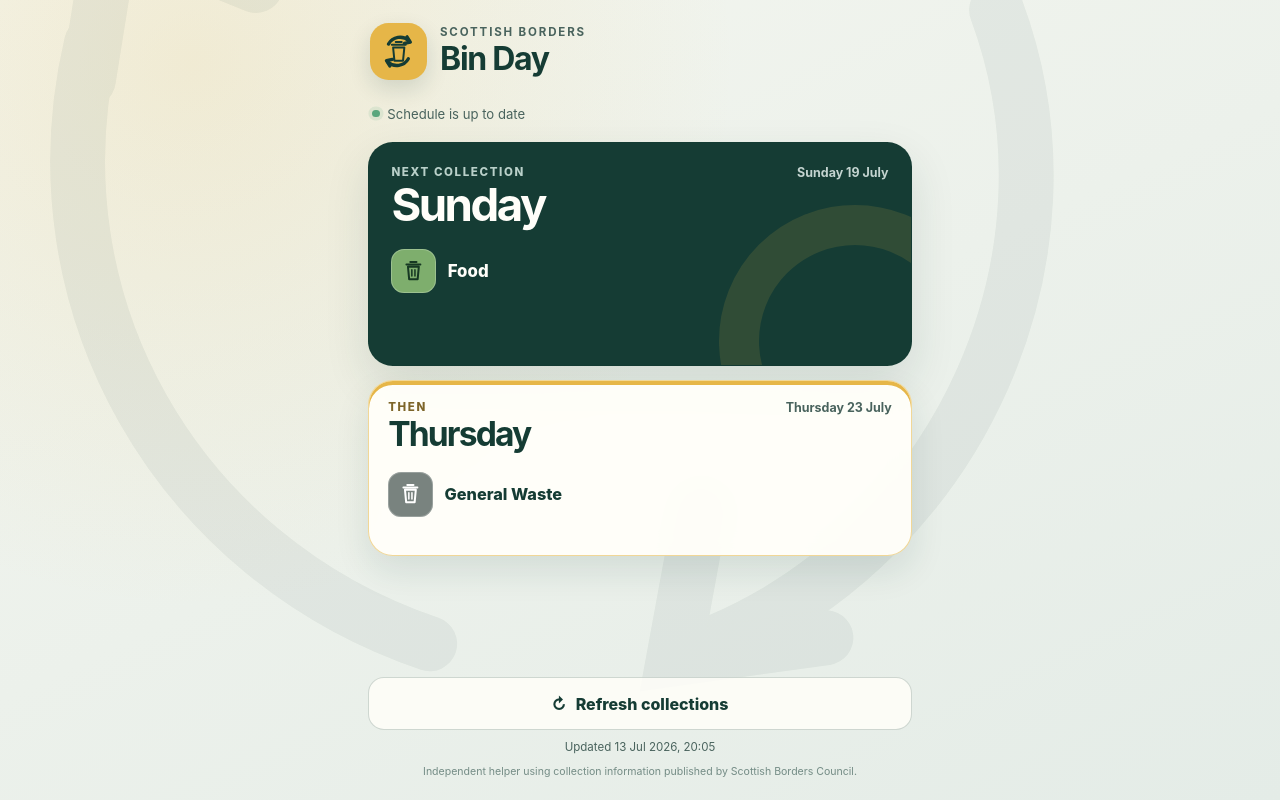
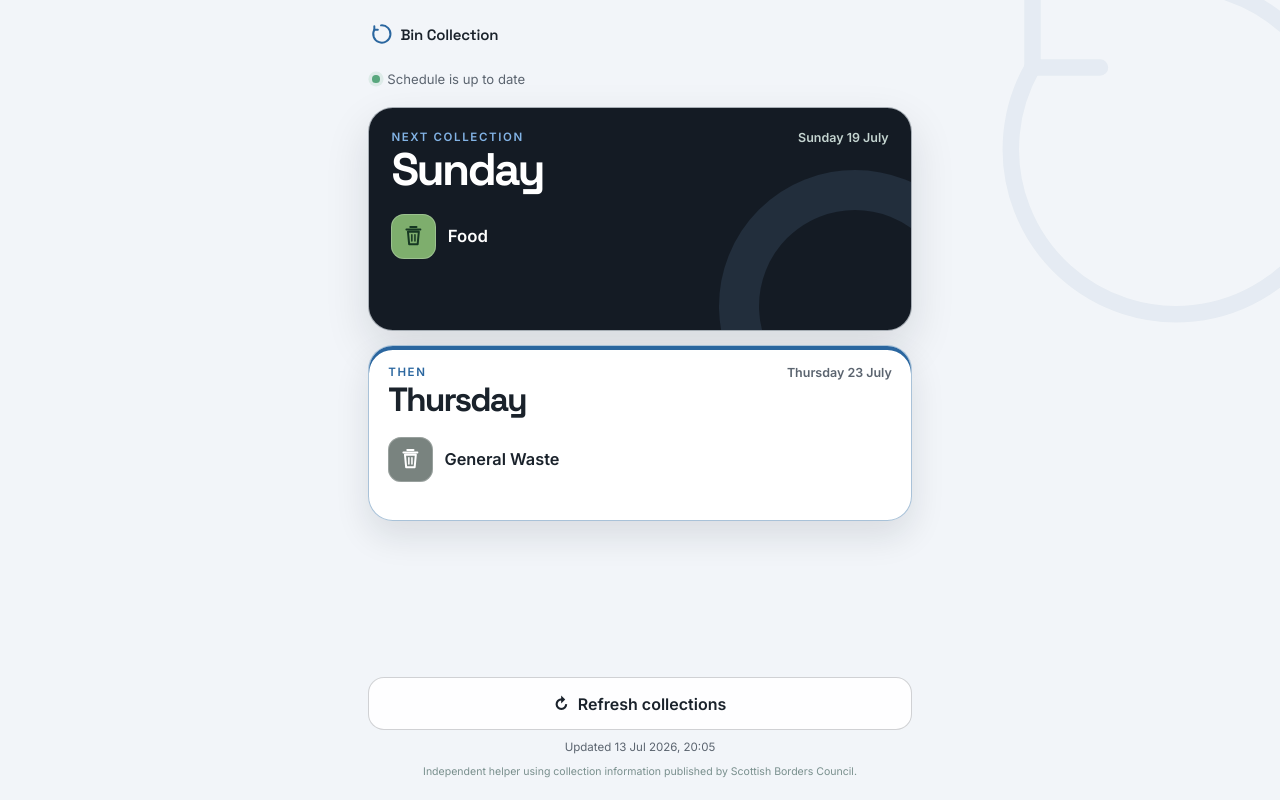
Before and after one commit to j0ne5ey/bin-collector-codex, a website with bundled scripts: page index.html in a window 1280 px wide. Built offline with nearby package versions, Linux system fonts and the light colour scheme.

Commit message:
feat: apply supplied Bin Collection branding

```diff
--- a/app.js
+++ b/app.js
@@ -18,8 +18,8 @@ const binStyles = {
   general: { colour: "#79837f", ink: "#ffffff" },
   food: { colour: "#7eae6d", ink: "#163823" },
   garden: { colour: "#79a65f", ink: "#163823" },
-  glass: { colour: "#7bb7a4", ink: "#153c34" },
-  default: { colour: "#e6b648", ink: "#153c34" }
+  glass: { colour: "#83a8d8", ink: "#26303d" },
+  default: { colour: "oklch(0.5 0.11 250)", ink: "#ffffff" }
 };
 
 let refreshing = false;
--- a/index.html
+++ b/index.html
@@ -3,31 +3,25 @@
   <head>
     <meta charset="UTF-8">
     <meta name="viewport" content="width=device-width, initial-scale=1, viewport-fit=cover">
-    <meta name="theme-color" content="#153c34">
+    <meta name="theme-color" content="#2a669f">
     <meta name="description" content="See your next two Scottish Borders bin collections at a glance.">
     <meta name="apple-mobile-web-app-capable" content="yes">
     <meta name="apple-mobile-web-app-status-bar-style" content="black-translucent">
-    <meta name="apple-mobile-web-app-title" content="Bin Day">
+    <meta name="apple-mobile-web-app-title" content="Bin Collection">
+    <link rel="preconnect" href="https://fonts.googleapis.com">
+    <link rel="preconnect" href="https://fonts.gstatic.com" crossorigin>
+    <link href="https://fonts.googleapis.com/css2?family=Inter:wght@400;500;600&family=Space+Grotesk:wght@500;600;700&display=swap" rel="stylesheet">
     <link rel="manifest" href="manifest.webmanifest">
     <link rel="icon" href="icons/icon.svg" type="image/svg+xml">
     <link rel="apple-touch-icon" href="icons/apple-touch-icon.png">
     <link rel="stylesheet" href="styles.css">
-    <title>Border Bin Day</title>
+    <title>Bin Collection</title>
   </head>
   <body>
     <div class="backdrop" aria-hidden="true">
-      <svg viewBox="0 0 420 840" preserveAspectRatio="xMidYMid slice">
-        <g fill="none" stroke="currentColor" stroke-linecap="round">
-          <path d="M84 186c58-64 155-74 226-17" />
-          <path d="m286 132 30 42-48 12" />
-          <path d="M327 292c30 81-12 173-91 207" />
-          <path d="m271 498-50 7 9-49" />
-          <path d="M141 500c-83-28-131-112-111-197" />
-          <path d="m29 315 8-50 47 19" />
-          <path d="M97 653c54-32 119-35 176-8" />
-          <circle cx="324" cy="650" r="31" />
-          <path d="m312 650 9 9 17-19" />
-        </g>
+      <svg viewBox="0 0 56 56" fill="none">
+        <path d="M28 6 A22 22 0 1 1 11 17" />
+        <path d="M11 8 L11 17 L20 17" />
       </svg>
     </div>
 
@@ -37,18 +31,12 @@
     </div>
 
     <main class="app-shell">
-      <header class="brand" aria-label="Border Bin Day">
-        <svg class="brand-mark" viewBox="0 0 64 64" role="img" aria-label="Circular bin day symbol">
-          <path d="M17 21a20 20 0 0 1 31-5" fill="none" stroke="currentColor" stroke-width="5" stroke-linecap="round"/>
-          <path d="m45 10 5 8-9 2" fill="none" stroke="currentColor" stroke-width="5" stroke-linecap="round" stroke-linejoin="round"/>
-          <path d="M47 43a20 20 0 0 1-31 5" fill="none" stroke="currentColor" stroke-width="5" stroke-linecap="round"/>
-          <path d="m19 54-5-8 9-2" fill="none" stroke="currentColor" stroke-width="5" stroke-linecap="round" stroke-linejoin="round"/>
-          <path d="M24 26h17l-2 20H26zM22 22h21M28 18h9" fill="none" stroke="currentColor" stroke-width="3" stroke-linecap="round" stroke-linejoin="round"/>
+      <header class="brand" aria-label="Bin Collection">
+        <svg class="brand-mark" viewBox="0 0 56 56" role="img" aria-label="Recurring collection cycle">
+          <path d="M28 6 A22 22 0 1 1 11 17" fill="none" stroke="currentColor" stroke-width="5" stroke-linecap="round"/>
+          <path d="M11 8 L11 17 L20 17" fill="none" stroke="currentColor" stroke-width="5" stroke-linecap="round" stroke-linejoin="round"/>
         </svg>
-        <div>
-          <p class="eyebrow">Scottish Borders</p>
-          <h1>Bin Day</h1>
-        </div>
+        <h1>Bin Collection</h1>
       </header>
 
       <section id="status" class="status" aria-live="polite">
--- a/service-worker.js
+++ b/service-worker.js
@@ -1,4 +1,4 @@
-const CACHE = "border-bin-day-v1";
+const CACHE = "bin-collection-v2";
 const APP_SHELL = [
   "./",
   "./index.html",
--- a/styles.css
+++ b/styles.css
@@ -1,14 +1,15 @@
 :root {
   color-scheme: light;
-  --ink: #153c34;
-  --ink-soft: #49635d;
-  --paper: #f7f8f3;
-  --wash: #e9efe8;
-  --line: rgba(21, 60, 52, 0.13);
-  --gold: #e6b648;
-  --gold-soft: #f5e6bb;
-  --white: #fffef9;
-  --shadow: 0 18px 45px rgba(21, 60, 52, 0.12);
+  --ink: oklch(0.25 0.02 250);
+  --ink-soft: oklch(0.5 0.02 250);
+  --paper: oklch(0.98 0.004 250);
+  --wash: oklch(0.97 0.006 250);
+  --line: oklch(0.86 0.012 250 / 0.8);
+  --brand: oklch(0.5 0.11 250);
+  --brand-light: oklch(0.75 0.09 250);
+  --dark: oklch(0.22 0.02 250);
+  --white: oklch(1 0 0);
+  --shadow: 0 18px 45px oklch(0.22 0.02 250 / 0.12);
   font-family: Inter, ui-sans-serif, -apple-system, BlinkMacSystemFont, "Segoe UI", sans-serif;
 }
 
@@ -25,9 +26,7 @@ body {
   min-height: 100svh;
   margin: 0;
   color: var(--ink);
-  background:
-    radial-gradient(circle at 15% 8%, rgba(230, 182, 72, 0.16), transparent 34rem),
-    linear-gradient(155deg, #f4f6ef 0%, #e4ece7 100%);
+  background: var(--wash);
 }
 
 button { font: inherit; }
@@ -36,16 +35,22 @@ button { font: inherit; }
   position: fixed;
   inset: 0;
   z-index: 0;
-  color: var(--ink);
-  opacity: 0.055;
+  color: oklch(0.4 0.11 250);
   pointer-events: none;
   overflow: hidden;
 }
 
 .backdrop svg {
-  width: 100%;
-  height: 100%;
-  stroke-width: 18;
+  position: absolute;
+  top: -60px;
+  right: -90px;
+  width: 420px;
+  height: 420px;
+  stroke: currentColor;
+  stroke-width: 2.2;
+  stroke-linecap: round;
+  stroke-linejoin: round;
+  opacity: 0.05;
 }
 
 .app-shell {
@@ -63,21 +68,16 @@ button { font: inherit; }
 .brand {
   display: flex;
   align-items: center;
-  gap: 0.8rem;
+  gap: 0.5rem;
   padding: 0.1rem 0.15rem 0.35rem;
 }
 
 .brand-mark {
-  width: 3.55rem;
-  height: 3.55rem;
-  padding: 0.45rem;
-  color: var(--ink);
-  background: var(--gold);
-  border-radius: 1.15rem;
-  box-shadow: 0 9px 22px rgba(21, 60, 52, 0.14);
+  width: 1.375rem;
+  height: 1.375rem;
+  color: var(--brand);
 }
 
-.eyebrow,
 .brand h1,
 .card-kicker,
 .relative-date,
@@ -85,18 +85,11 @@ button { font: inherit; }
 .updated-at,
 .disclaimer { margin: 0; }
 
-.eyebrow {
-  font-size: 0.72rem;
-  font-weight: 750;
-  letter-spacing: 0.16em;
-  text-transform: uppercase;
-  color: var(--ink-soft);
-}
-
 .brand h1 {
-  margin-top: 0.05rem;
-  font-size: clamp(1.65rem, 6vw, 2rem);
-  letter-spacing: -0.04em;
+  font-family: "Space Grotesk", Inter, sans-serif;
+  font-size: 0.9375rem;
+  font-weight: 600;
+  letter-spacing: -0.01em;
 }
 
 .status {
@@ -128,7 +121,7 @@ button { font: inherit; }
   padding: 1.2rem;
   border: 1px solid var(--line);
   border-radius: 1.55rem;
-  background: rgba(255, 254, 249, 0.9);
+  background: oklch(1 0 0 / 0.92);
   box-shadow: var(--shadow);
   backdrop-filter: blur(10px);
 }
@@ -136,7 +129,7 @@ button { font: inherit; }
 .collection-card.imminent {
   min-height: 14rem;
   padding: 1.4rem;
-  background: var(--ink);
+  background: var(--dark);
   color: var(--white);
 }
 
@@ -147,15 +140,15 @@ button { font: inherit; }
   height: 12rem;
   right: -5rem;
   bottom: -7rem;
-  border: 2.5rem solid rgba(230, 182, 72, 0.13);
+  border: 2.5rem solid oklch(0.75 0.09 250 / 0.12);
   border-radius: 50%;
 }
 
 .collection-card.then {
   min-height: 11rem;
-  border-color: rgba(230, 182, 72, 0.55);
-  background: rgba(255, 254, 249, 0.96);
-  box-shadow: 0 15px 35px rgba(21, 60, 52, 0.11), inset 0 4px 0 var(--gold);
+  border-color: oklch(0.5 0.11 250 / 0.4);
+  background: oklch(1 0 0 / 0.96);
+  box-shadow: 0 15px 35px oklch(0.22 0.02 250 / 0.11), inset 0 4px 0 var(--brand);
 }
 
 .card-heading {
@@ -173,12 +166,13 @@ button { font: inherit; }
   font-weight: 800;
   letter-spacing: 0.14em;
   text-transform: uppercase;
-  color: #b9d0c9;
+  color: var(--brand-light);
 }
 
-.then .card-kicker { color: #7d6529; }
+.then .card-kicker { color: var(--brand); }
 
 .relative-date {
+  font-family: "Space Grotesk", Inter, sans-serif;
   font-size: clamp(1.8rem, 9vw, 2.85rem);
   line-height: 1;
   letter-spacing: -0.055em;
@@ -219,7 +213,7 @@ button { font: inherit; }
   place-items: center;
   border-radius: 0.82rem;
   color: var(--tile-ink, var(--ink));
-  background: var(--tile, var(--gold));
+  background: var(--tile, var(--brand));
   box-shadow: inset 0 0 0 1px rgba(255,255,255,.23);
 }
 
@@ -232,13 +226,13 @@ button { font: inherit; }
   padding: 1.35rem;
   border: 1px solid var(--line);
   border-radius: 1.35rem;
-  background: rgba(255, 254, 249, 0.88);
+  background: oklch(1 0 0 / 0.9);
   text-align: center;
 }
 
 .setup-panel h2 { margin: 0.4rem 0; font-size: 1.3rem; }
 .setup-panel p { margin: 0; color: var(--ink-soft); line-height: 1.5; }
-.setup-icon { display: block; color: var(--gold); font-size: 2rem; font-weight: 900; }
+.setup-icon { display: block; color: var(--brand); font-size: 2rem; font-weight: 900; }
 code { padding: 0.12rem 0.3rem; border-radius: 0.3rem; background: var(--wash); font-size: 0.8em; }
 
 footer {
@@ -256,17 +250,17 @@ footer {
   align-items: center;
   justify-content: center;
   gap: 0.55rem;
-  border: 1px solid rgba(21, 60, 52, 0.2);
+  border: 1px solid oklch(0.25 0.02 250 / 0.2);
   border-radius: 1rem;
   color: var(--ink);
-  background: rgba(255, 254, 249, 0.86);
+  background: oklch(1 0 0 / 0.88);
   font-weight: 800;
   cursor: pointer;
   -webkit-tap-highlight-color: transparent;
 }
 
 .refresh-button:active { transform: translateY(1px); }
-.refresh-button:focus-visible { outline: 3px solid var(--gold); outline-offset: 2px; }
+.refresh-button:focus-visible { outline: 3px solid var(--brand); outline-offset: 2px; }
 .refresh-button[disabled] { opacity: 0.7; cursor: wait; }
 .refresh-button.is-refreshing .refresh-symbol { animation: spin 0.85s linear infinite; }
 
@@ -286,8 +280,8 @@ footer {
   gap: 0.45rem;
   border-radius: 99rem;
   color: var(--white);
-  background: rgba(21, 60, 52, 0.93);
-  box-shadow: 0 8px 24px rgba(21, 60, 52, 0.22);
+  background: oklch(0.22 0.02 250 / 0.94);
+  box-shadow: 0 8px 24px oklch(0.22 0.02 250 / 0.22);
   font-size: 0.72rem;
   font-weight: 750;
   opacity: 0;
```
Also changed, not shown: docs/REQUIREMENTS.md (+2 -2 lines), CHANGELOG.md, README.md, icons/apple-touch-icon.png, icons/icon-192.png, icons/icon-512.png, icons/icon-maskable-512.png, icons/icon-maskable.svg, icons/icon.svg, manifest.webmanifest.
